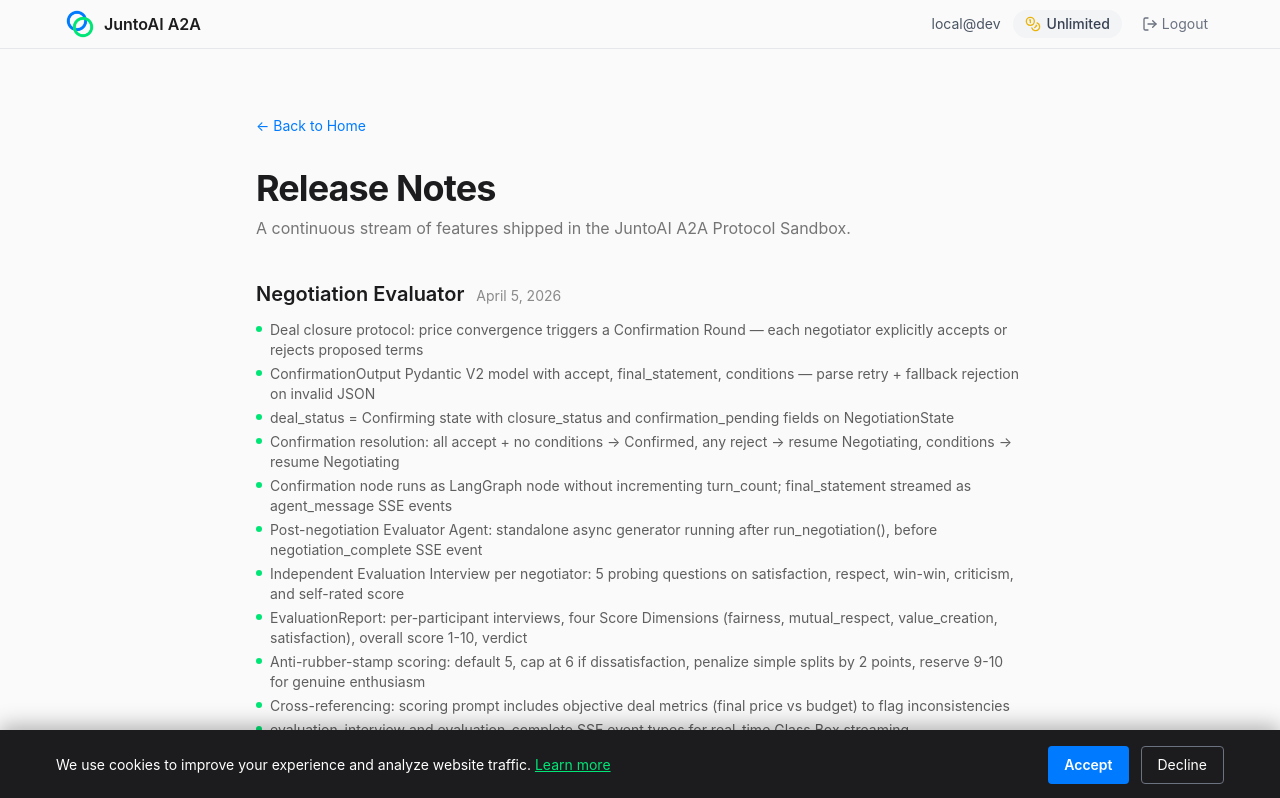
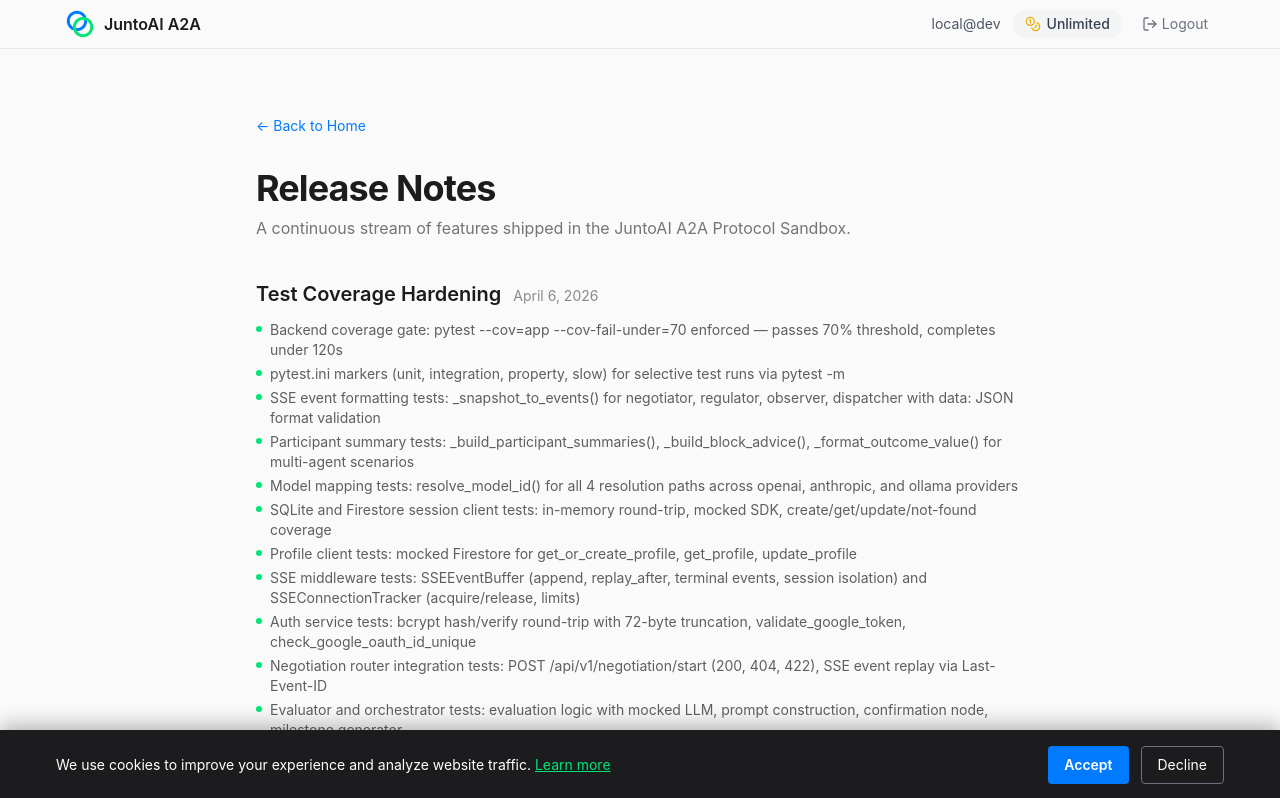
Before and after one commit to JuntoAI/JuntoAI-A2A, a Next.js app in the folder frontend/: page /release-notes in a window 1280 px wide. Shown: the top 798 px of the page. Built offline with nearby package versions, Linux system fonts and the light colour scheme; no server answers.

Commit message:
docs: add Spec 155 (Test Coverage Hardening) to changelog and release notes

```diff
--- a/frontend/app/release-notes/page.tsx
+++ b/frontend/app/release-notes/page.tsx
@@ -8,6 +8,28 @@ export const metadata: Metadata = {
 };
 
 const FEATURES = [
+  {
+    title: "Test Coverage Hardening",
+    specId: "155",
+    date: "2026-04-06",
+    items: [
+      "Backend coverage gate: pytest --cov=app --cov-fail-under=70 enforced — passes 70% threshold, completes under 120s",
+      "pytest.ini markers (unit, integration, property, slow) for selective test runs via pytest -m",
+      "SSE event formatting tests: _snapshot_to_events() for negotiator, regulator, observer, dispatcher with data: JSON format validation",
+      "Participant summary tests: _build_participant_summaries(), _build_block_advice(), _format_outcome_value() for multi-agent scenarios",
+      "Model mapping tests: resolve_model_id() for all 4 resolution paths across openai, anthropic, and ollama providers",
+      "SQLite and Firestore session client tests: in-memory round-trip, mocked SDK, create/get/update/not-found coverage",
+      "Profile client tests: mocked Firestore for get_or_create_profile, get_profile, update_profile",
+      "SSE middleware tests: SSEEventBuffer (append, replay_after, terminal events, session isolation) and SSEConnectionTracker (acquire/release, limits)",
+      "Auth service tests: bcrypt hash/verify round-trip with 72-byte truncation, validate_google_token, check_google_oauth_id_unique",
+      "Negotiation router integration tests: POST /api/v1/negotiation/start (200, 404, 422), SSE event replay via Last-Event-ID",
+      "Evaluator and orchestrator tests: evaluation logic with mocked LLM, prompt construction, confirmation node, milestone generator",
+      "Scenario module tests: toggle injector (multi-toggle, non-existent agent), pretty printer, loader/registry error paths",
+      "Frontend API client tests: lib/auth.ts (7 functions) and lib/profile.ts (3 functions) with mocked fetch and error handling",
+      "Frontend component tests: WaitlistForm, TokenDisplay, StartNegotiationButton with validation, edge cases, and interaction testing",
+      "Property tests: SSE format compliance, model mapping determinism, SQLite round-trip, password hash round-trip, event buffer replay",
+    ],
+  },
   {
     title: "Negotiation Evaluator",
     specId: "170",
```
Also changed, not shown: 1 other file (tests, documents, lock files or other folders).
